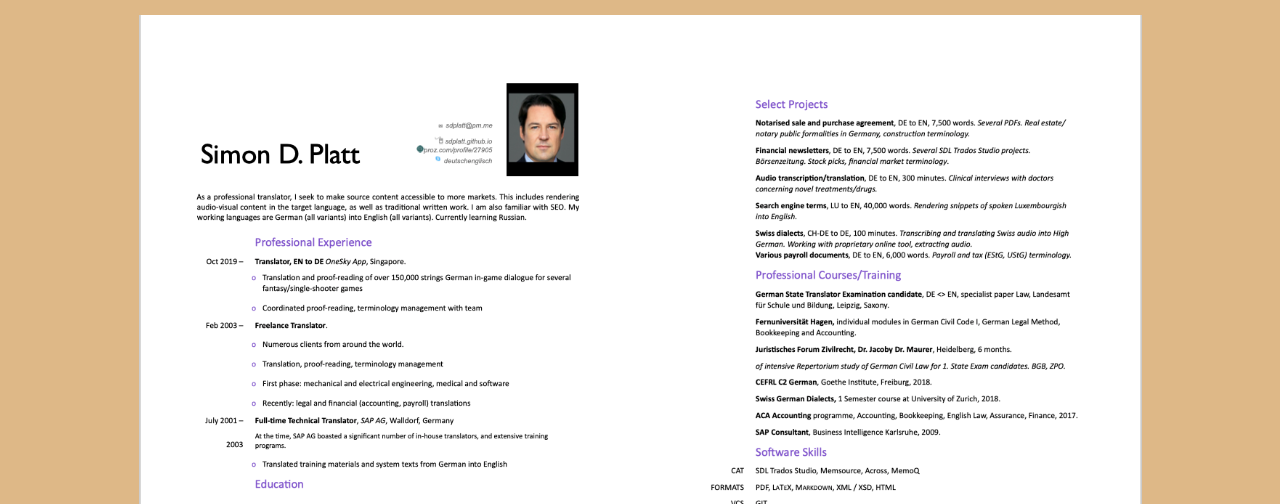
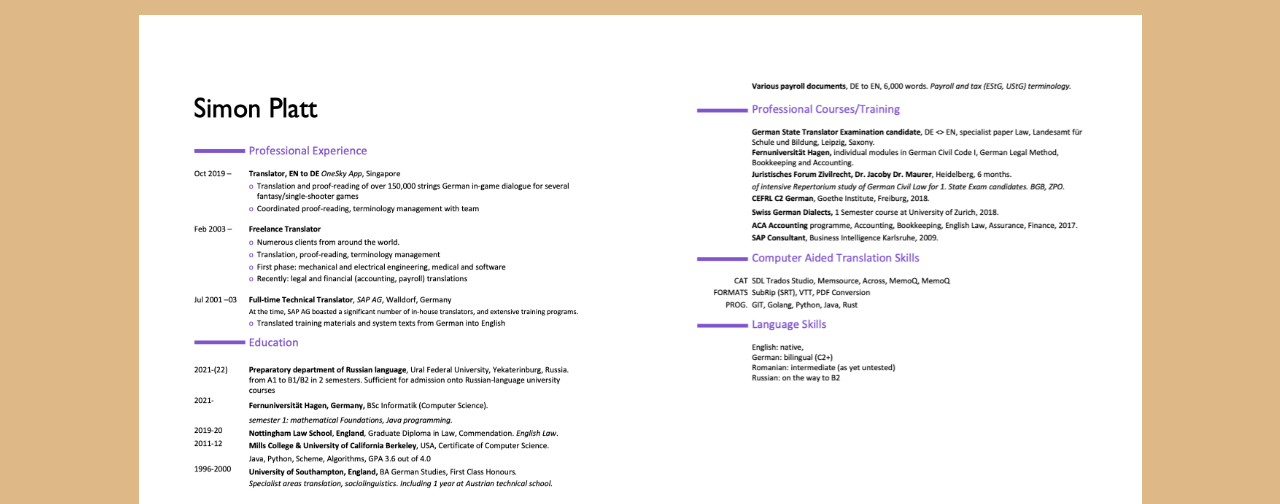
Before and after one commit to sdplatt/sdplatt.github.io, a plain HTML site: page index.html in a window 1280 px wide. Shown: the part 296-800 px from the top of the page. Drawn offline with nearby package versions, Linux system fonts and the light colour scheme.

Commit message:
CV
switched out to more site appropriate CV, removed photo

```diff
--- a/index.html
+++ b/index.html
@@ -125,7 +125,7 @@ $('.message .close')
   <div><!-- cv -->
       <h1 class="ui header">CV | Lebenslauf | Resume | Резюме</h1>
       <p></p>
-      <img src="cvimg31aug21.png" alt="CV" width="85%" height="30%" style="center" class="center" />
+      <img src="cvimg31aug21_2.png" alt="CV" width="85%" height="30%" style="center" class="center" />
   </div>
 <div class="ui divider"></div>
   <div><!-- profile -->
```
Also changed, not shown: cvimg31aug21.png (deleted), cvimg31aug21_2.png (added).
